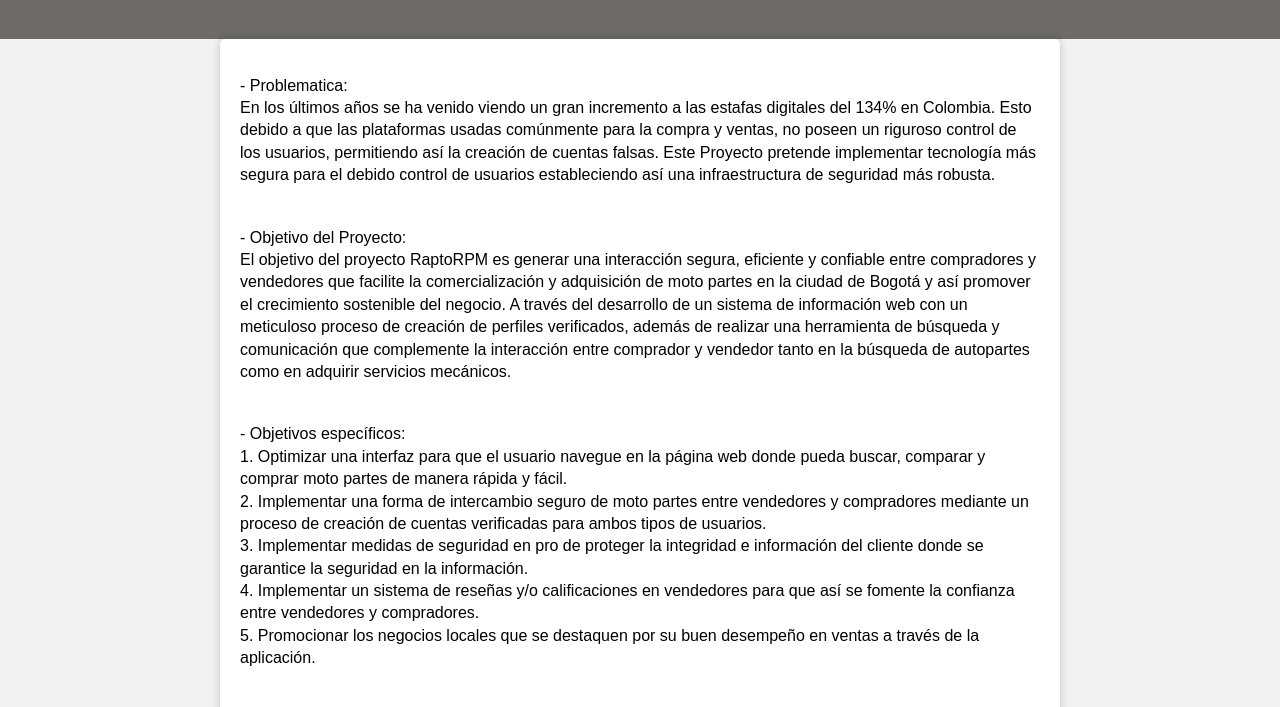
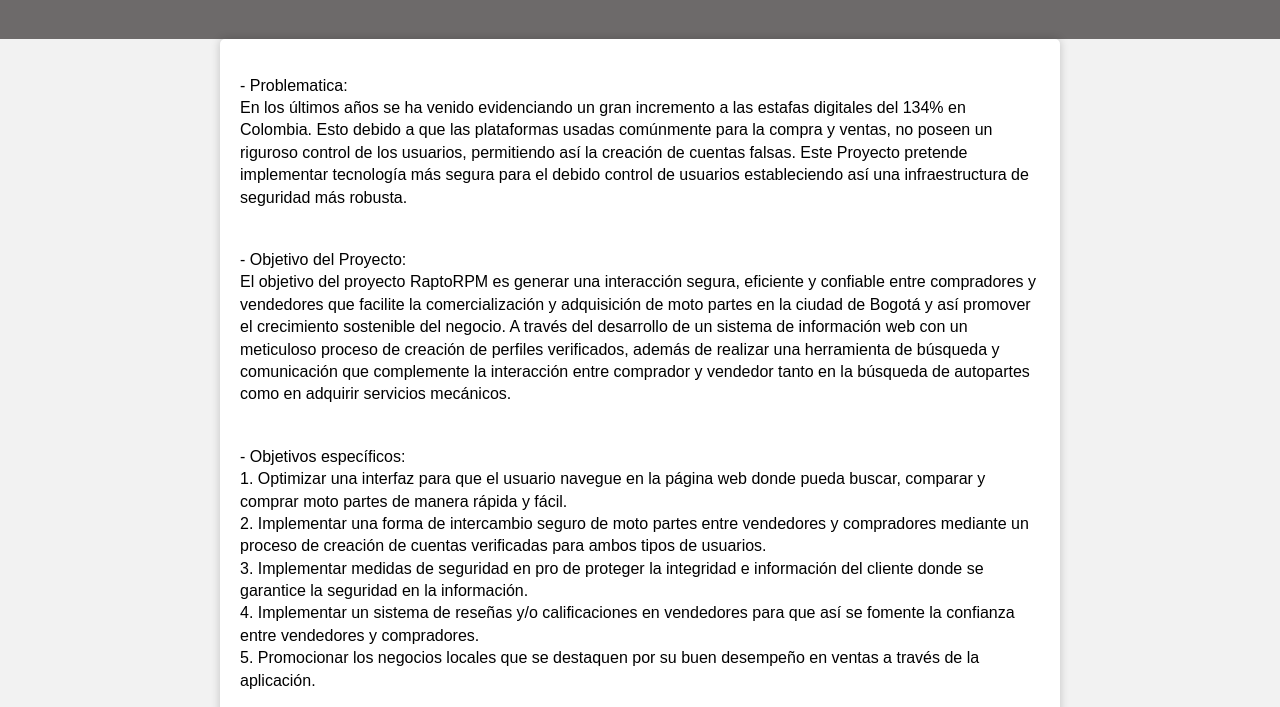
Before and after one commit to RapteRPM/RapteRPM-, a plain HTML site: page index.html in a window 1280 px wide. Shown: the part 89-796 px from the top of the page. Drawn offline with Linux system fonts and the light colour scheme.

Commit message:
Update index.html

```diff
--- a/index.html
+++ b/index.html
@@ -36,7 +36,7 @@
         <h1>RaptoRPM</h1>
     </header>
     <div class="container">
-        <p>- Problematica: <br> En los últimos años se ha venido viendo un gran incremento a las estafas digitales del 134% en Colombia. Esto debido a que las plataformas usadas comúnmente para la compra y ventas, no poseen un riguroso control de los usuarios, permitiendo así la creación de cuentas falsas. Este Proyecto pretende implementar tecnología más segura para el debido control de usuarios estableciendo así una infraestructura de seguridad más robusta.</p>
+        <p>- Problematica: <br> En los últimos años se ha venido evidenciando un gran incremento a las estafas digitales del 134% en Colombia. Esto debido a que las plataformas usadas comúnmente para la compra y ventas, no poseen un riguroso control de los usuarios, permitiendo así la creación de cuentas falsas. Este Proyecto pretende implementar tecnología más segura para el debido control de usuarios estableciendo así una infraestructura de seguridad más robusta.</p>
         <p>- Objetivo del Proyecto: <br>El objetivo del proyecto RaptoRPM es generar una interacción segura, eficiente y confiable entre compradores y vendedores que facilite la comercialización y adquisición de moto partes en la ciudad de Bogotá y así promover el crecimiento sostenible del negocio. A través del desarrollo de un sistema de información web con un meticuloso proceso de creación de perfiles verificados, además de realizar una herramienta de búsqueda y comunicación que complemente la interacción entre comprador y vendedor tanto en la búsqueda de autopartes como en adquirir servicios mecánicos.</p>
         <p>- Objetivos específicos: <br>1. Optimizar una interfaz para que el usuario navegue en la página web donde pueda buscar, comparar y comprar moto partes de manera rápida y fácil.
             <br>2. Implementar una forma de intercambio seguro de moto partes entre vendedores y compradores mediante un proceso de creación de cuentas verificadas para ambos tipos de usuarios.
```
